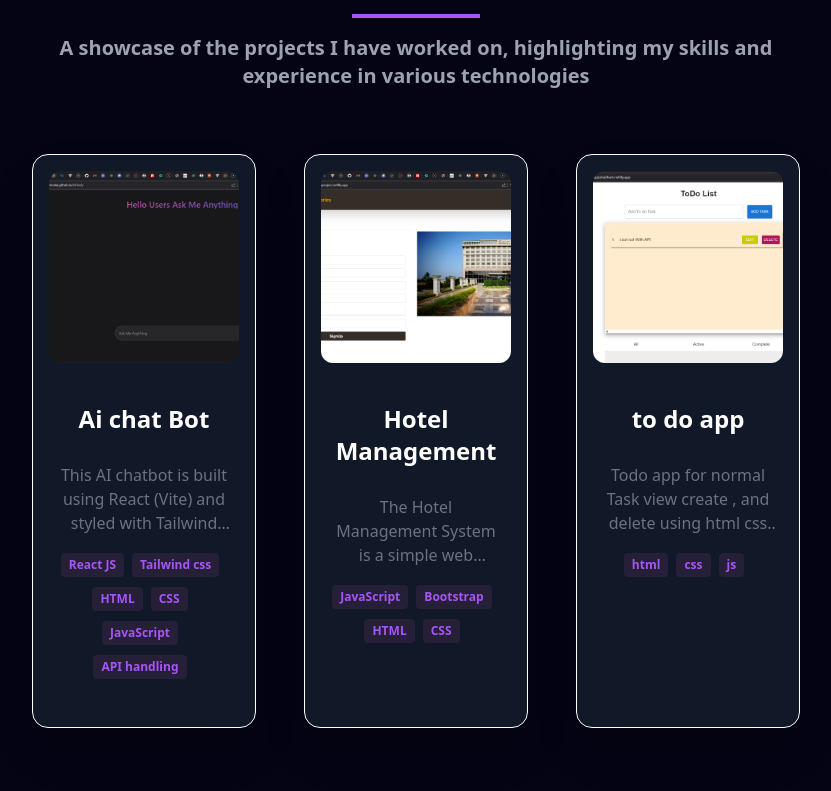
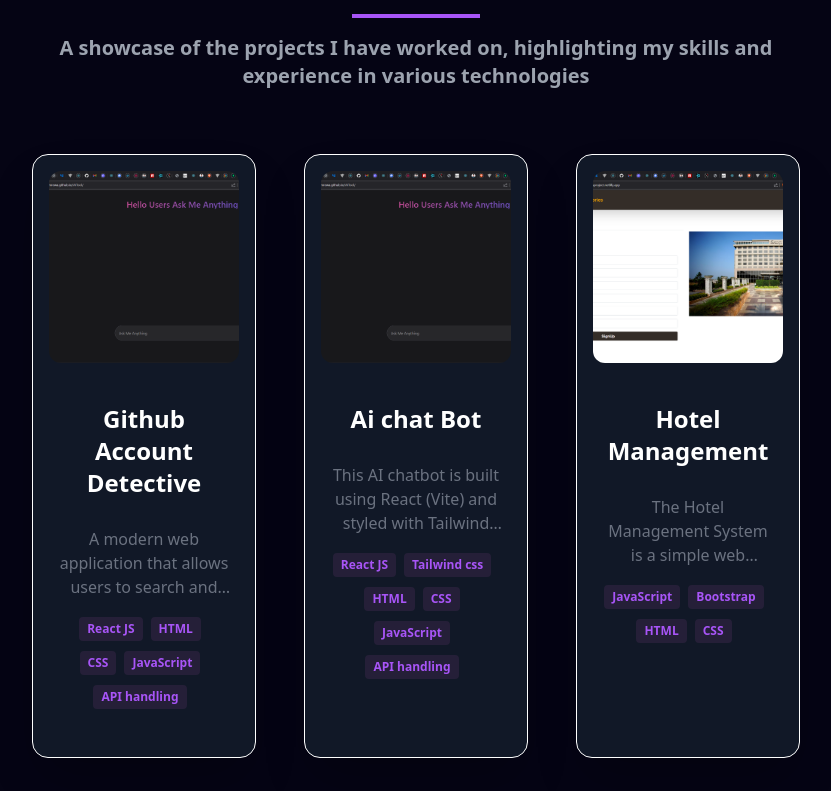
Before and after one commit to SHUBHAMREWA/myPortfolio, a React (Vite) app: page / in a window 1280 px wide. Shown: the part 2006-2797 px from the top of the page, without its empty margins (224-1055 px from the left). Built offline with nearby package versions, Linux system fonts and the light colour scheme.

Commit message:
added new website

```diff
--- a/src/constant.js
+++ b/src/constant.js
@@ -198,6 +198,16 @@ export const SkillsInfo = [
 
     {
       id: 0,
+      title: "Github Account Detective",
+      description:
+        " A modern web application that allows users to search and view detailed GitHub profiles. Built with React and the GitHub API, this tool provides a clean and intuitive interface to explore GitHub user information. ",
+      image: aiproject ,
+      tags: ["React JS", "HTML", "CSS", "JavaScript"  ,"API handling"],
+      github: "https://github.com/SHUBHAMREWA/Git-profile-detective.git",
+      webapp: "https://git-profile-detective.vercel.app/" ,
+    },
+    {
+      id: 1,
       title: "Ai chat Bot",
       description:
         "This AI chatbot is built using React (Vite) and styled with Tailwind CSS. It uses the Google Gemini API to fetch responses. Features include chat history with localStorage, dark/light mode, auto-scroll, and Enter key support for input. The app uses React Hooks for state management and offers a smooth, responsive chat experience.",
@@ -207,7 +217,7 @@ export const SkillsInfo = [
       webapp: "https://shubhamrewa.github.io/AiTool/" ,
     },
     {
-      id: 1,
+      id: 2,
       title: "Hotel Management",
       description:
         "The Hotel Management System is a simple web application built using Vanilla JavaScript, HTML, and CSS. It allows users to sign up, log in, and manage hotel operations like customer check-in/check-out, room booking, and payment recording. Admins can access a panel to manage customers, rooms, and bookings, with reports on total bookings and revenue. All data is stored in the browser using localStorage to ensure it persists across sessions. Basic CSS and Bootstrap are used for styling and layout.",
@@ -217,7 +227,7 @@ export const SkillsInfo = [
       webapp: "https://shubhamsproject.netlify.app/",
     },
     {
-      id: 2,
+      id: 3,
       title: "to do app",
       description:
         "Todo app for normal Task view create , and delete using html css Javascript.",
```
Also changed, not shown: src/assets/work_logo/githubdetective.png (added).
